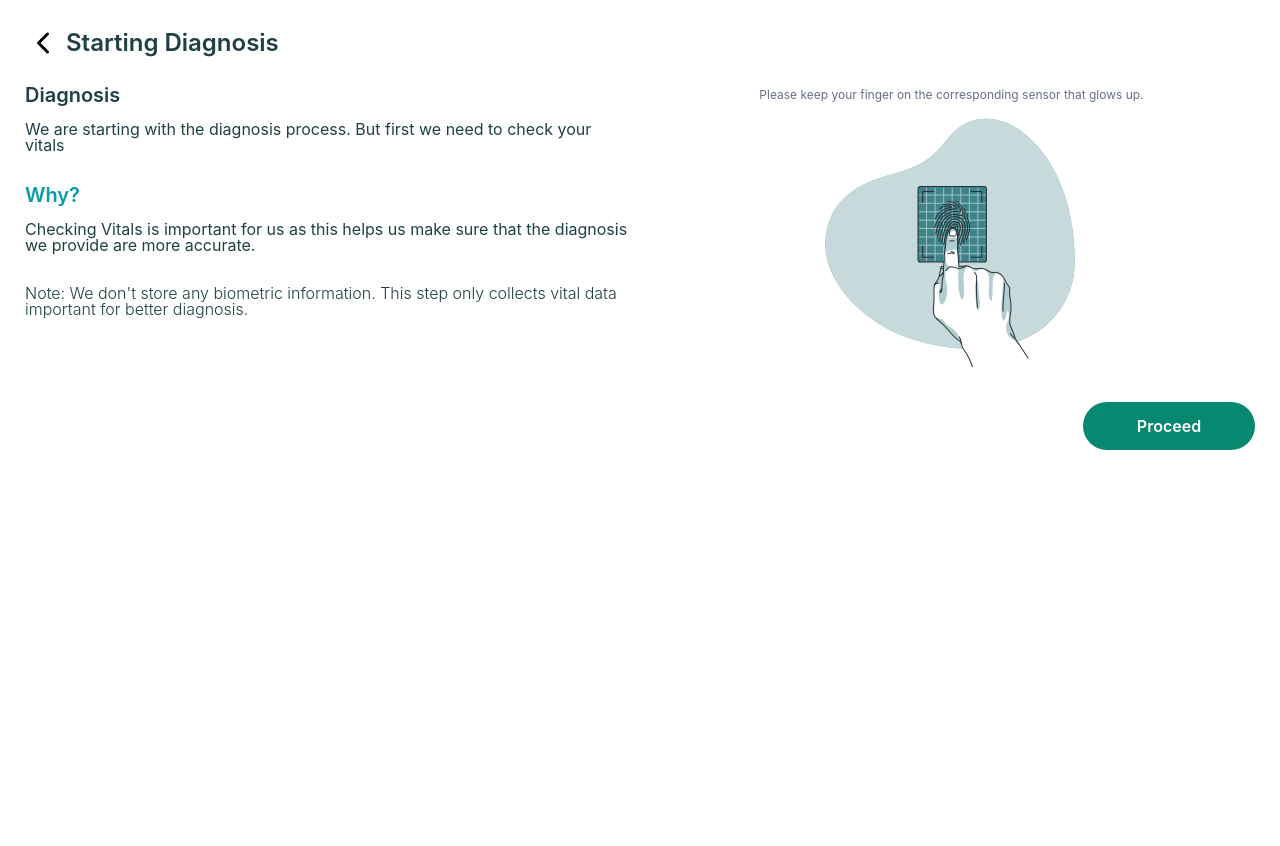
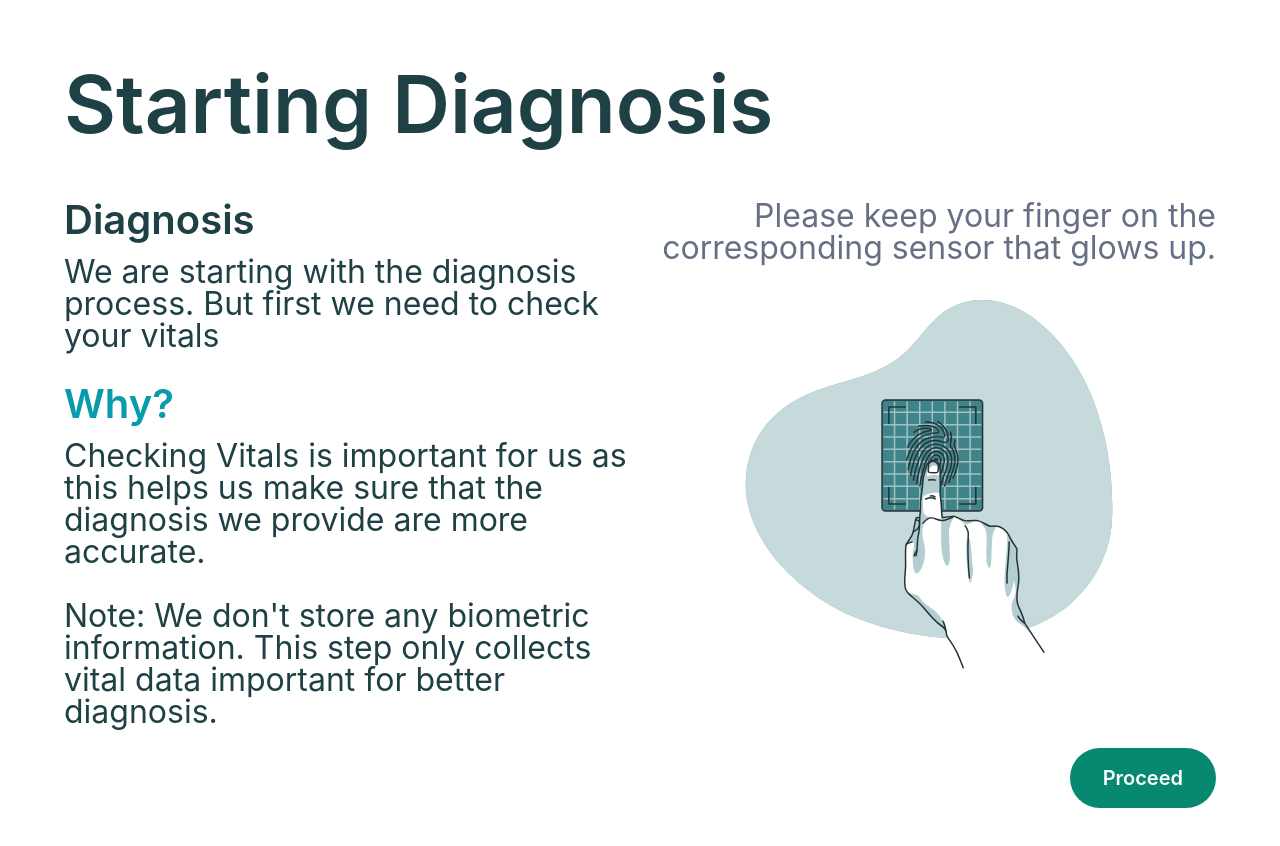
Before and after one commit to mittalvansh/edp-frontend, a Next.js app: page /diagnosis in a window 1280 px wide. Shown: the top 846 px of the page. Before the commit the page ends 800 px from the top, so only its background shows below. Built offline with nearby package versions, Linux system fonts and the light colour scheme.

Commit message:
fix diagnosis

```diff
--- a/src/components/diagnosisIntro.jsx
+++ b/src/components/diagnosisIntro.jsx
@@ -1,69 +1,60 @@
-import { Box, Grid, Stack, Group, Text, Image, Button, Flex } from "@mantine/core";
-import { useMediaQuery } from "@mantine/hooks";
-import { IconChevronLeft } from "@tabler/icons-react";
+import { Box, Flex, Grid, Stack, Text, Image, Button } from "@mantine/core";
 
 export default function DiagnosisIntro({ page, setPage }) {
   return (
-    <Box p="25px">
-      <Group align="center" gap={5}>
-        <IconChevronLeft size={36} />
-        <Text c="#1F4145" size="1.5rem" fw={600}>
+    <Box p="4rem">
+      <Text c="#1F4145" size="5rem" fw={600}>
         Starting Diagnosis
       </Text>
-      </Group>
 
-      <Grid mt="1.5rem">
+      <Grid mt="3.5rem">
         <Grid.Col span={6}>
           <Stack gap="2rem">
             <Stack gap="1rem">
-              <Text c="#1F4145" size="1.25rem" fw={600}>
+              <Text c="#1F4145" size="2.5rem" fw={600}>
                 Diagnosis
               </Text>
-              <Text c="#1F4145" size="1rem">
-                We are starting with the diagnosis process. But first we need
-                to check your vitals
+              <Text c="#1F4145" size="2rem">
+                We are starting with the diagnosis process. But first we need to
+                check your vitals
               </Text>
             </Stack>
             <Stack gap="1rem">
-              <Text c="#089BAB" size="1.25rem" fw={600}>
+              <Text c="#089BAB" size="2.5rem" fw={600}>
                 Why?
               </Text>
-              <Text c="#1F4145" size="1rem">
+              <Text c="#1F4145" size="2rem">
                 Checking Vitals is important for us as this helps us make sure
                 that the diagnosis we provide are more accurate.
               </Text>
             </Stack>
-            <Text c="#1F4145" size="1rem" fw={300}>
+            <Text c="#1F4145" size="2rem" fw={400}>
               Note: We don't store any biometric information. This step only
               collects vital data important for better diagnosis.
             </Text>
           </Stack>
         </Grid.Col>
-        <Grid.Col span={6} align='center'>
-          <Text c='#667085' size='12px' mb='10px' style={{ lineHeight: '20px' }}>Please keep your finger on the corresponding sensor that glows up. </Text>
-          <Image
-            src='/Fingerprint-bro.svg'
-            alt=""
-            h={"252px"}
-            w={"272px"}
-            mb='15px'
-          />
-          <Flex align='flex-end' justify='flex-end'>
+        <Grid.Col span={6} align="center">
+          <Text c="#667085" size="2rem" mb="1rem" ta="right">
+            Please keep your finger on the corresponding sensor that glows up.{" "}
+          </Text>
+          <Image src="/fingerprint.svg" alt="" h="400px" w="400px" mb="15px" />
+        </Grid.Col>
+      </Grid>
+
+      <Flex w="100%" justify="flex-end" align="flex-end">
         <Button
-              w="172px"
-              h="48px"
           radius="xl"
+          size="xl"
           bg="#078871"
           mt="20px"
-              onClick={() => { setPage(1); }}
+          onClick={() => {
+            setPage(1);
+          }}
         >
-              <Text size="16px" fw={600}>
           Proceed
-              </Text>
         </Button>
       </Flex>
-        </Grid.Col>
-      </Grid>
     </Box>
   );
 }
```
Also changed, not shown: public/fingerprint.svg (renamed from public/Fingerprint-bro.svg). Lines whose indentation alone changed are shown as unchanged.
